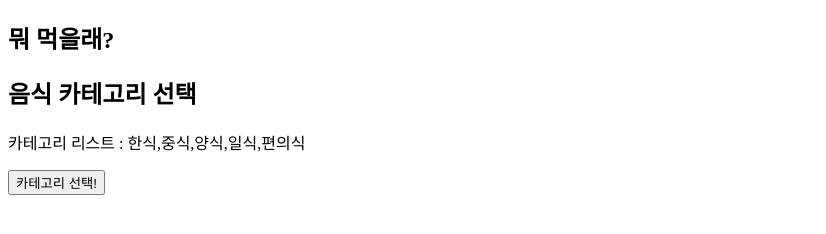
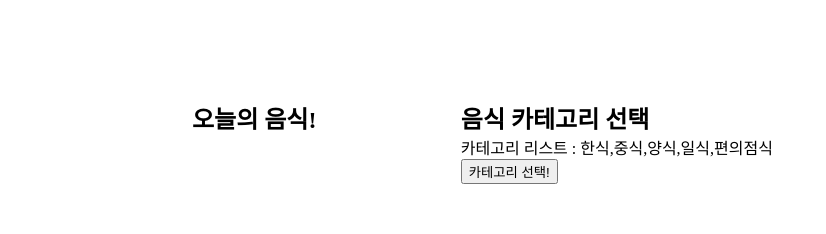
Before and after one commit to pygmalion0909/-, a plain HTML site: page index.html in a window 1280 px wide. Both pictures are taken after a click on the button "시작!". Shown: the whole page, without its empty margins (0-826 px from the left). Drawn offline with Linux system fonts and the light colour scheme.

Commit message:
스타일 구조 적용

```diff
--- a/index.html
+++ b/index.html
@@ -1,30 +1,36 @@
 <!DOCTYPE html>
-<html lang="en">
+<html lang="ko">
 <head>
   <meta charset="UTF-8">
   <meta name="viewport" content="width=device-width, initial-scale=1.0">
+  <link rel="stylesheet" href="init.css">
   <link rel="stylesheet" href="style.css">
   <title>뭐먹을래?!</title>
 </head>
 <body>
+  <div id="warp">
     <div id="start_content">
-    <h2 id="title">뭐 먹을래?</h1>
+      <h2 id="title">오늘의 음식!</h1>
       <!-- <button id="setting_btn">메뉴 셋팅!</button> -->
       <button id="start_btn">시작!</button>
       <button id="replay_btn">다시!</button>
     </div>
+    <div id="main_content">
       <div id="category_content">
         <h2>음식 카테고리 선택</h2>
         <p id="category_total"></p>
+        <p id="category_notice"></p>
         <button id="category_btn">카테고리 선택!</button>
-    <p id="category_notice"></p>
       </div>
       <div id="menu_content">
         <h2>메뉴 선택</h2>
         <p id="menu_total"></p>
+        <p id="menu_notice"></p>
         <button id="menu_btn">메뉴 선택!</button>
-    <p id="menu_notice"></p>
       </div>
+    </div>
+  </div>
+
   <script src="index.js"></script>
 </body>
 </html>
--- a/index.js
+++ b/index.js
@@ -3,7 +3,7 @@ const categoryList = [
   "중식",
   "양식",
   "일식",
-  "편의식"
+  "편의점식"
 ]
 
 const menuList = {
@@ -20,8 +20,7 @@ const menuList = {
   "중식": [
     "짜장면",
     "볶음밥",
-    "짬뽕",
-    ""
+    "짬뽕"
   ],
   "양식": [
     "햄버거",
@@ -30,8 +29,10 @@ const menuList = {
   ],
   "일식":[
     "돈까스",
+    "회덮밥",
+    "규동"
   ],
-  "편의식": [
+  "편의점식": [
     "김밥&라면",
     "라면&샌드위치"
   ]
--- /dev/null
+++ b/init.css
@@ -0,0 +1,13 @@
+@font-face{
+  font-family: "Noto_Sans_KR";
+  src: url("font/Noto_Sans_KR");
+}
+body{
+  /* font-family: "Noto_Sans_KR", Arial, Helvetica, sans-serif; */
+  margin: 0;
+  padding: 0;
+}
+h1, h2, h3, h4, h5, h6, p, div, a, span, ul, li, ol{
+  margin: 0;
+  padding: 0;
+}
--- a/style.css
+++ b/style.css
@@ -1,17 +1,31 @@
-#content{
-  width: 50%;
-  margin: 0 auto;
-  text-align: center;
+#warp{
+  /* background: crimson; */
+  width: 70%;
+  margin: 100px auto;
+}
+#warp::after{
+  content: "";
+  display: block;
+  clear: both;
+}
+#start_content{
+  /* background: darkgrey; */
+  width: 30%;
+  float: left;
+}
+#main_content{
+  /* background: slateblue; */
+  width: 70%;
+  float: left;
+}
+#category_content{
+  /* background: forestgreen; */
+  display: none;
+}
+#menu_content{
+  /* background: saddlebrown; */
+  display: none;
 }
 #replay_btn{
   display: none;
 }
-#category_content{
-  display: none;
-}
-#menu_content{
-  display: none;
-}
-#init_content{
-  display: none;
-}
```
Also changed, not shown: font/Noto_Sans_KR/OFL.txt (added), 6 other files. Lines whose indentation alone changed are shown as unchanged.
